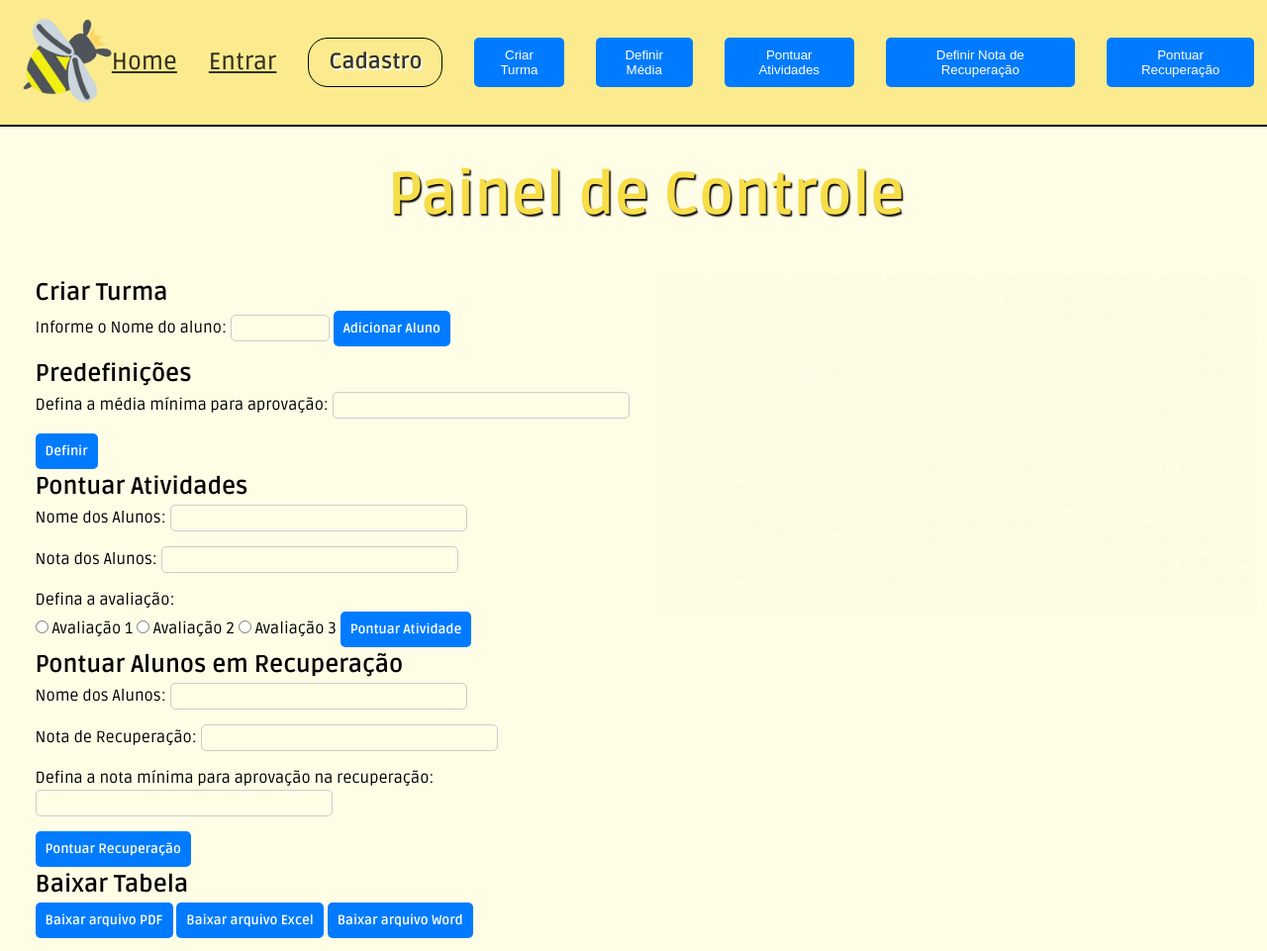
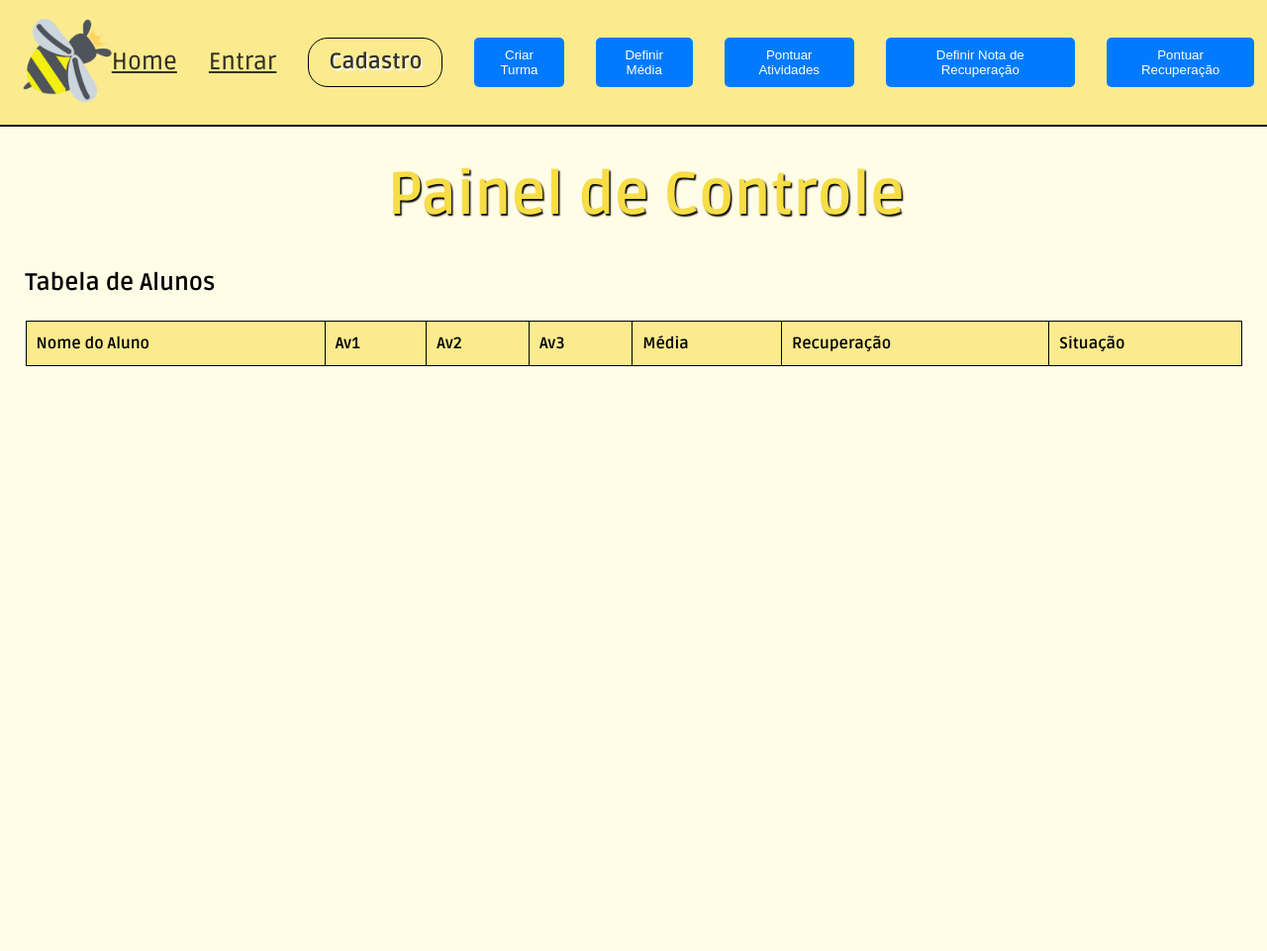
Before and after one commit to DanielDimas2002/Queen, a plain HTML site: page Landing Page/Painel de Controle/Painel.html in a window 1280 px wide. Shown: the top 961 px of the page at 99% size. After the commit the page ends 800 px from the top, so only its background shows below. Drawn offline with Linux system fonts and the light colour scheme.

Commit message:
Remoção do Formulário do Painel de controle com Gif  comentado

```diff
--- a/Landing Page/Painel de Controle/Painel.html
+++ b/Landing Page/Painel de Controle/Painel.html
@@ -48,59 +48,7 @@
     </header>
     <main>
         <h1>Painel de Controle</h1>
-        <section id="Config_Midia">
-            <section id="Config">
-                <h2>Criar Turma</h2>
-                <!-- Formulário para adicionar alunos -->
-                <form id="">
-                    <label for="NomeAluno">Informe o Nome do aluno: </label>
-                    <input type="text" id="RecebeNomeAluno" required class="camposEntrada">
-                    <!-- Campo para inserir o nome do aluno -->
-                    <input type="submit" value="Adicionar Aluno" class="btnEnvio"> <!-- Botão para adicionar o aluno -->
-                </form>
-                <form id="Predefinição">
-                    <div id="espacar">
-                        <h2>Predefinições</h2>
-                        <p>Defina a média mínima para aprovação:
-                            <input type="number" max="10" min="0" id="valorMedia" required class="camposEntrada"> <input
-                                type="submit" value="Definir" class="btnEnvio">
-                        </p>
-                    </div>
-                </form>
-                <form id="FormGrupo">
-                    <h2 class="h2">Pontuar Atividades</h2>
-                    <p>Nome dos Alunos: <input type="text" id="NomesAlunosGrup" class="camposEntrada"></p>
-                    <!-- Campo para o nome dos alunos -->
-                    <p>Nota dos Alunos: <input type="text" id="NotaAlunoGrup" class="camposEntrada"></p>
-                    <!-- Campo para a nota do aluno -->
-                    <p>Defina a avaliação:</p>
-                    <p><input type="radio" value="Avaliação1" id="Av1" name="LocalAv" required> <label
-                            for="Avaliação1">Avaliação 1</label> <input type="radio" value="Avaliação2" id="Av2"
-                            name="LocalAv" required> <label for="Avaliação2">Avaliação 2</label> <input type="radio"
-                            value="Avaliação3" id="Av3" name="LocalAv" required> <label for="Avaliação3">Avaliação
-                            3</label> <input type="submit" value="Pontuar Atividade" class="btnEnvio"></p>
-                </form>
-                <!-- Seção para Pontuar Alunos em Recuperação -->
-                <form id="FormRecuperacao">
-                    <h2>Pontuar Alunos em Recuperação</h2>
-                    <p>Nome dos Alunos: <input type="text" id="NomesAlunosRecup" class="camposEntrada" required></p>
-                    <p>Nota de Recuperação: <input type="number" id="NotaAlunoRecup" class="camposEntrada" required></p>
-                    <p>Defina a nota mínima para aprovação na recuperação:
-                        <input type="number" max="10" min="0" id="valorMediaRecup" required class="camposEntrada">
-                    </p>
-                    <input type="submit" value="Pontuar Recuperação" class="btnEnvio">
-                </form>
-                <form>
-                    <h2>Baixar Tabela</h2>
-                    <p><input type="button" value="Baixar arquivo PDF" class="btnEnvio" id="btnPDF"> <input
-                            type="button" value="Baixar arquivo Excel" class="btnEnvio" id="btnExcel"> <input
-                            type="button" value="Baixar arquivo Word" class="btnEnvio" id="btnWord"></p>
-                </form>
-            </section>
-            <section id="Midia">
-                <img src="Midia/Gif_Painel.gif" alt="Animação da logo do Queen">
-            </section>
-        </section>
+        <!--<section id="Config_Midia">-->
         <section id="Tabela">
             <h2 id="Rascunho">Tabela de Alunos</h2>
             <!-- Tabela para exibir o relatório -->
```
